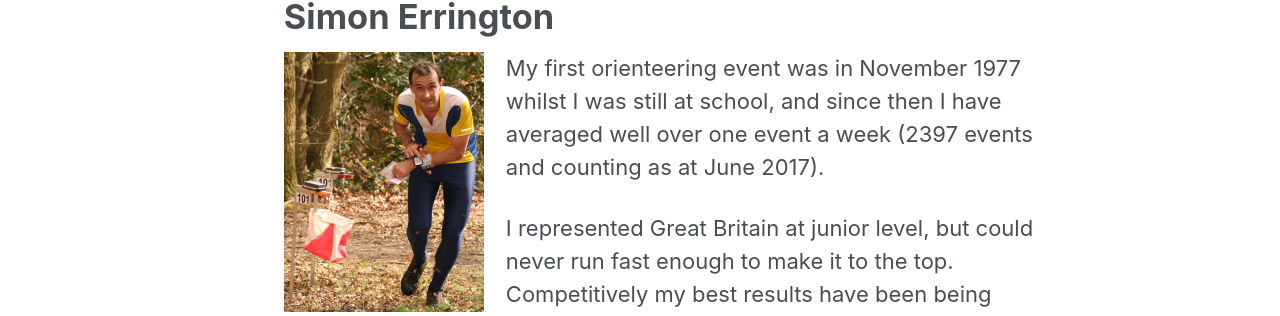
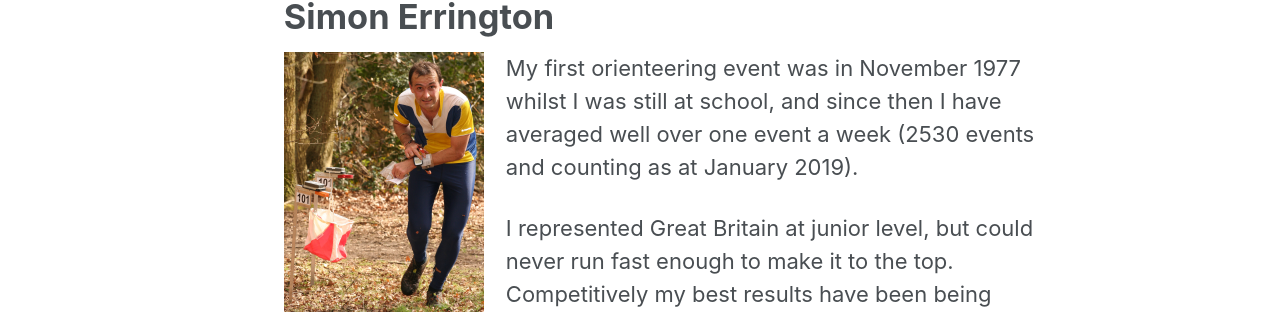
Before and after one commit to Maprunner/maprunner, a Jekyll site: the page built from _pages/simon.md, in a window 1280 px wide and 1400 px high. Shown: the part 257-573 px from the top of the window. Built offline with Jekyll 4.4.1, drawn with Linux system fonts in a browser that asks for light colours; some of the changed text lies outside the part shown.

```diff
--- a/_config.yml
+++ b/_config.yml
@@ -94,7 +94,7 @@ author:
   location         : "St Albans"
   email            :
   facebook         :
-  github           : "Maprunner"
+  github           : "Maprunner/maprunner"
   twitter          : "@MaprunnerGB"
 
 # Reading Files
--- a/_pages/simon.md
+++ b/_pages/simon.md
@@ -1,13 +1,13 @@
 ---
 title: Simon Errington
-date: 2016-10-20T17:58:35+00:00
+date: 2019-01-05T14:31:35+00:00
 author: simon
 layout: single
 permalink: /simon/
 author_profile: false
 ---
 ![Simon orienteering](/images/SimonErringtonAtBurnhamBeeches.png "Simon orienteering"){: .align-left}{: height: 260 width:200}
-My first orienteering event was in November 1977 whilst I was still at school, and since then I have averaged well over one event a week (2397 events and counting as at June 2017).
+My first orienteering event was in November 1977 whilst I was still at school, and since then I have averaged well over one event a week (2530 events and counting as at January 2019).
 
 I represented Great Britain at junior level, but could never run fast enough to make it to the top. Competitively my best results have been being [British Night Champion at M45](/british-night-champion-2009-mytchett/) in 2009, winning the [Harvester Trophy Relay](/of-night-and-light-and-the-half-light/) in 1986 with LOK, and being M40 British Relay Champion in 2005 with HH. I have also held several somewhat less prestigious titles including being Mallorcan Champion in 2004 and Queensland M40 Champion in 2005. I have travelled all over the world to orienteer, including trips to [Russia](/moscow-ringworld-1994/), [China](/china-3-day-event-1995-guangzhou/), Hong Kong, [Australia](/orienteering-on-the-woolwich-ferry/), New Zealand, [Canada](/canadian-orienteering-championships-1996/), the [USA](/world-orienteering-championships-93/), Swaziland, South Africa, Iceland and most of Europe.
 
```
Also changed, not shown: 1 other file.
